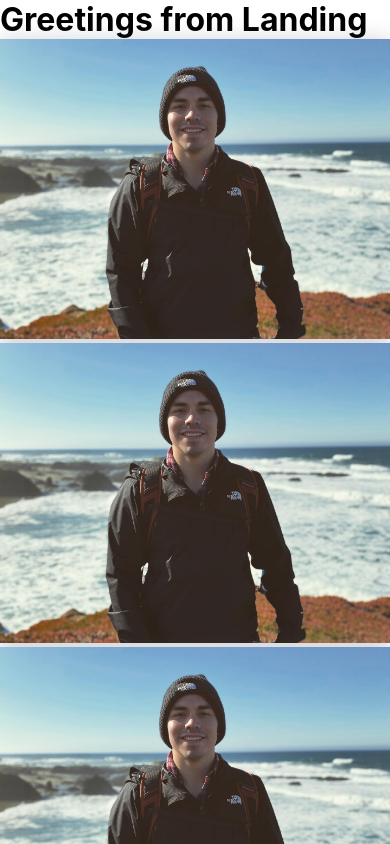
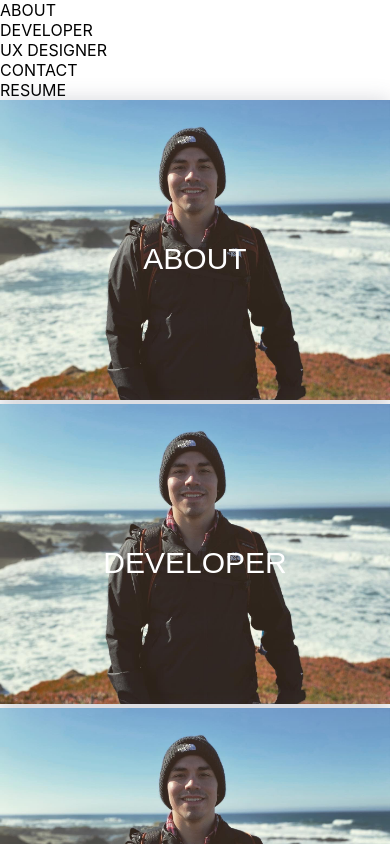
Before and after one commit to tpadilla10117/v2.0-tpadilla.com, a React (Create React App) app: page / in a window 390 px wide. Shown: the top 844 px of the page. Built offline with nearby package versions, Linux system fonts and the light colour scheme.

Commit message:
created a navbar and made the grid layout.  Need to retrieve icon library and input a hamburger icon

```diff
--- a/src/components/App.css
+++ b/src/components/App.css
@@ -17,3 +17,16 @@
     animation: App-logo-spin infinite 20s linear;
   }
 } */
+
+
+/* TODO: Navbar Breakpoints: */
+@media only screen and (min-device-width: 1000px) /* and (max-device-width: 1366px) */ {
+
+  .route-container {
+    display: grid;
+    grid-template-columns: 1fr 15fr;
+    text-align: center;
+
+  }
+
+}
--- a/src/components/App.js
+++ b/src/components/App.js
@@ -3,7 +3,7 @@ import React, { useState } from 'react';
 import { Route } from 'react-router-dom';
 import { CSSTransition } from 'react-transition-group';
 
-import { Developer, AboutMe, Landing, Ux, Contact, Resume} from './utils';
+import { Developer, AboutMe, Landing, Ux, Contact, Resume, Navbar} from './utils';
 import './App.css';
 
 function App() {
@@ -20,6 +20,8 @@ function App() {
     <div>
       <div className="route-container">
 
+        {/* TODO: Need to make Navbar vertical */}
+        <Navbar />
 
         {/* TODO: Landing Section */}
           <Route exact path='/'>
--- a/src/components/layout/navbar/Navbar.jsx
+++ b/src/components/layout/navbar/Navbar.jsx
@@ -1,10 +1,42 @@
 import React from 'react';
+import './Navbar.scss';
 
 const Navbar = () => {
+
+    const navOptions = [
+        {
+          id: 1,
+          title: "About",
+        },
+        {
+            id: 2,
+            title: "Developer",
+        },
+        {
+            id: 3,
+            title: "UX Designer",
+        },
+        {
+            id: 4,
+            title: "Contact",
+        },
+        {
+            id: 5,
+            title: "Resume",
+        }
+      ];
+
+/* TODO: This is going to be for when you click on the hamburger icon */
     return (
-        <div>
-<h2>hi</h2>
-        </div>
+        <nav className="navbar">
+            {navOptions.map( navItems => {
+                return (
+                    <ul id={navItems.id} className="navItems" key={navItems.id} >
+                        <li>{navItems.title}</li>
+                    </ul>
+                )
+            })}
+        </nav>
     );
 };
 
--- /dev/null
+++ b/src/components/layout/navbar/Navbar.scss
@@ -0,0 +1,10 @@
+ul {
+    /* position: absolute; */
+  /*   display: flex;
+    flex-direction: column; */
+
+
+    li {
+        text-transform: uppercase;
+    }
+}
--- a/src/components/pages/landing/Landing.jsx
+++ b/src/components/pages/landing/Landing.jsx
@@ -39,7 +39,6 @@ const Landing = () => {
 
     return (
         <main>
-            <h1>Greetings from Landing</h1>
 
             {/* TODO: Style the divs */}
 
@@ -52,13 +51,13 @@ const Landing = () => {
                                 <img src={landingImage.img} alt="" />
                             </div>
 
-                            <div className="landing-detailsBox">
+                            {/* <div className="landing-detailsBox">  */}
                                 <div className="landing-contentBox">
                                     <p className="landing-cardText">{landingImage.title}</p>
 
                                 </div>
 
-                            </div>
+                            {/* </div> */}
 
                         </div>
                     )
--- a/src/components/pages/landing/Landing.scss
+++ b/src/components/pages/landing/Landing.scss
@@ -39,7 +39,7 @@
                 image-rendering: auto;
                 image-rendering: crisp-edges;
                 /* image-rendering: pixelated; */
-                transition: transform 2s;
+                transition: transform 3s;
             }
         }
 
@@ -50,9 +50,55 @@
             }
         }
 /* TODO: Finish styling - add text overlay to image */
-        .landing-detailsBox {
+        /* .landing-detailsBox {
 
-        }
+            position: absolute;
+            top: 10px;
+            left: 10px;
+            bottom: 10px;
+            right: 10px;
+            background: #2DBCB4;
+            border-radius: 18px;
+            opacity: .95;
+            transform: scaleY(0);
+            transition: transform .5s; */
+
+                .landing-contentBox {
+
+                    position: absolute;
+                    top: 10px;
+                    text-align: center;
+                    padding-top: 8vh;
+                    color: #fff;
+                    width: 100%;
+                    height: 100%;
+
+
+                    .landing-cardText {
+                        font-size: 30px;
+                        /* padding: 4rem; */
+                        font-family: 'Amatic SC', sans-serif;
+                        color: #FFF;
+                        text-transform: uppercase;
+                        width: 100%;
+                        margin: 4rem;
+                        object-fit: contain;
+                        display: inline-block;
+                        vertical-align: middle;
+                        position: relative;
+                        transition: transform 2s;
+                        /* border: 10px solid; */
+
+                    }
+                    &:hover .landing-cardText {
+
+                        transform: scale(1.3)
+
+                    }
+
+                }
+
+        /* } */
 
     }
 
@@ -75,10 +121,13 @@
 
 }
 
-/* TODO: Finish up the responsive layout: */
+/* TODO: Finish up the responsive layout:
+- Notice that I havnt gotten the text overlay scaling right yet
+*/
 @media only screen and (min-device-width: 1000px) /* and (max-device-width: 1366px) */ {
     .landing-section {
         display: grid;
+        grid-gap: 5px;
         position: relative;
         grid-template-columns: 1fr 1fr 1fr 1fr 1fr;
         overflow: hidden;
@@ -98,6 +147,28 @@
                 }
             }
 
+            .landing-contentBox {
+
+                .landing-cardText {
+                    font-size: 30px;
+                    margin: 24rem;
+                    transition: transform 2s;
+                    /* border: 10px solid; */
+                }
+                &:hover .landing-cardText {
+
+                    transform: scale(1.3)
+
+                }
+              /*   &:focus .landing-cardText {
+
+                        background-color: rgba(255, 255, 255, 0.75);
+                        color: red;
+
+                } */
+
+            }
+
         }
 
     }
```
